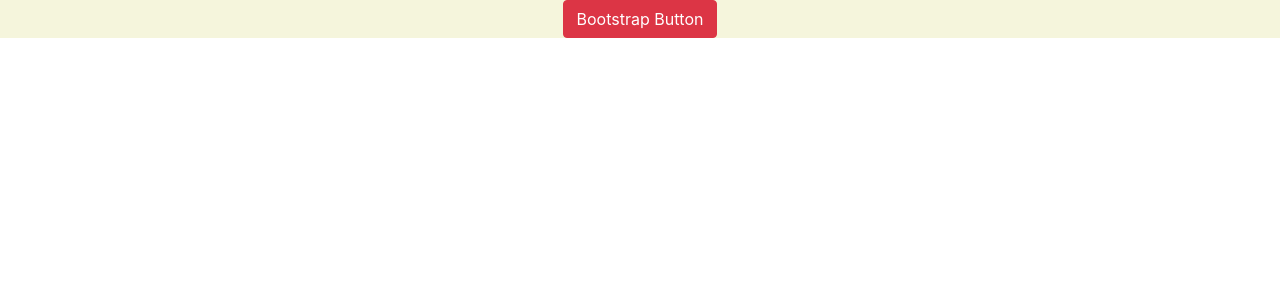
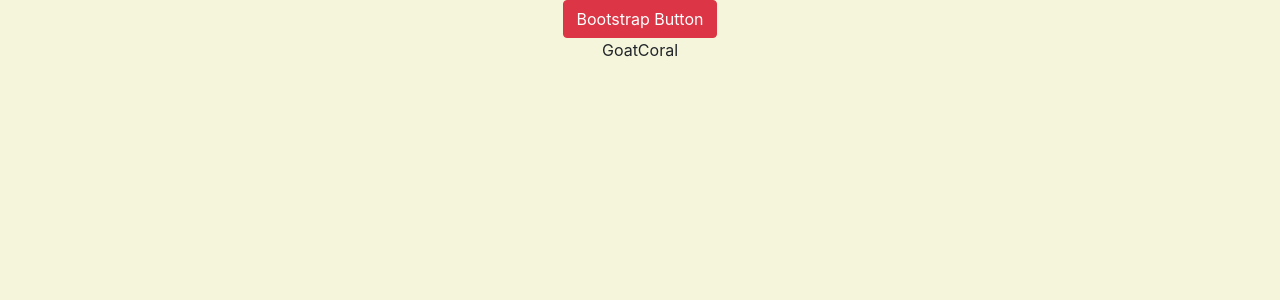
Before and after one commit to CharityBunyon/goats, a React (Create React App) app: page / in a window 1280 px wide. Shown: the top 300 px of the page. Built offline with nearby package versions, Linux system fonts and the light colour scheme.

Commit message:
state and props

```diff
--- a/src/App/App.js
+++ b/src/App/App.js
@@ -1,13 +1,26 @@
 import React from 'react';
-// import logo from './logo.svg';
 import './App.scss';
+import goatData from '../helpers/data/goatData';
+import GoatCoral from '../components/GoatCoral/GoatCoral';
 
-function App() {
-  return (
-    <div className="App">
-      <button className="btn btn-danger">Bootstrap Button</button>
-    </div>
-  );
+class App extends React.Component {
+  state = {
+    goats: [],
+  }
+
+  componentDidMount() {
+    const goats = goatData.getGoats();
+    this.setState({ goats });
+  }
+
+  render() {
+    return (
+      <div className="App">
+        <button className="btn btn-danger">Bootstrap Button</button>
+        <GoatCoral butts={this.state.goats}/>
+      </div>
+    );
+  }
 }
 
 export default App;
--- /dev/null
+++ b/src/components/GoatCoral/GoatCoral.js
@@ -0,0 +1,15 @@
+import React from 'react';
+
+
+class GoatCoral extends React.Component {
+  render() {
+    const myGoats = this.props.butts;
+    return (
+      <div className="goatCoral">
+      GoatCoral
+      </div>
+    );
+  }
+}
+
+export default GoatCoral;
--- /dev/null
+++ b/src/helpers/data/goatData.js
@@ -0,0 +1,46 @@
+const goats = [
+  {
+    id: 'goat1',
+    name: 'Billy the Kid',
+    age: 2,
+    description: 'I like Yoga!',
+    imgUrl: 'https://upload.wikimedia.org/wikipedia/commons/b/b2/Hausziege_04.jpg',
+    isBusy: true,
+  },
+  {
+    id: 'goat2',
+    name: 'Wooly',
+    age: 85,
+    description: 'I like eating grass.',
+    imgUrl: 'https://pbs.twimg.com/profile_images/980547001166295041/eBs20xF4.jpg',
+    isBusy: true,
+  },
+  {
+    id: 'goat3',
+    name: 'Vincent van Goat',
+    age: 18,
+    description: 'SHHHHHHH',
+    imgUrl: 'https://goatyoga.com/wp-content/uploads/goat-yoga-goat-in-pink-tutu-with-unicorn-horn.jpg',
+    isBusy: false,
+  },
+  {
+    id: 'goat4',
+    name: 'Butter',
+    age: 1,
+    description: 'RAWRRRR',
+    imgUrl: 'https://i.ytimg.com/vi/cEJy2q27hVk/maxresdefault.jpg',
+    isBusy: false,
+  },
+  {
+    id: 'goat5',
+    name: 'Ramsey',
+    age: 0.5,
+    description: 'Nope',
+    imgUrl: 'https://www.psephizo.com/wp-content/uploads/2018/09/1438297793139.jpeg',
+    isBusy: false,
+  },
+];
+
+const getGoats = () => goats;
+
+export default { getGoats };
--- a/src/styles/index.scss
+++ b/src/styles/index.scss
@@ -8,13 +8,10 @@ body {
     sans-serif;
   -webkit-font-smoothing: antialiased;
   -moz-osx-font-smoothing: grayscale;
+  background: $beige;
 }
 
 code {
   font-family: source-code-pro, Menlo, Monaco, Consolas, 'Courier New',
     monospace;
 }
-
-.App{
-  background-color: $beige;
-}
```
Also changed, not shown: 1 other file (tests, documents, lock files or other folders).
